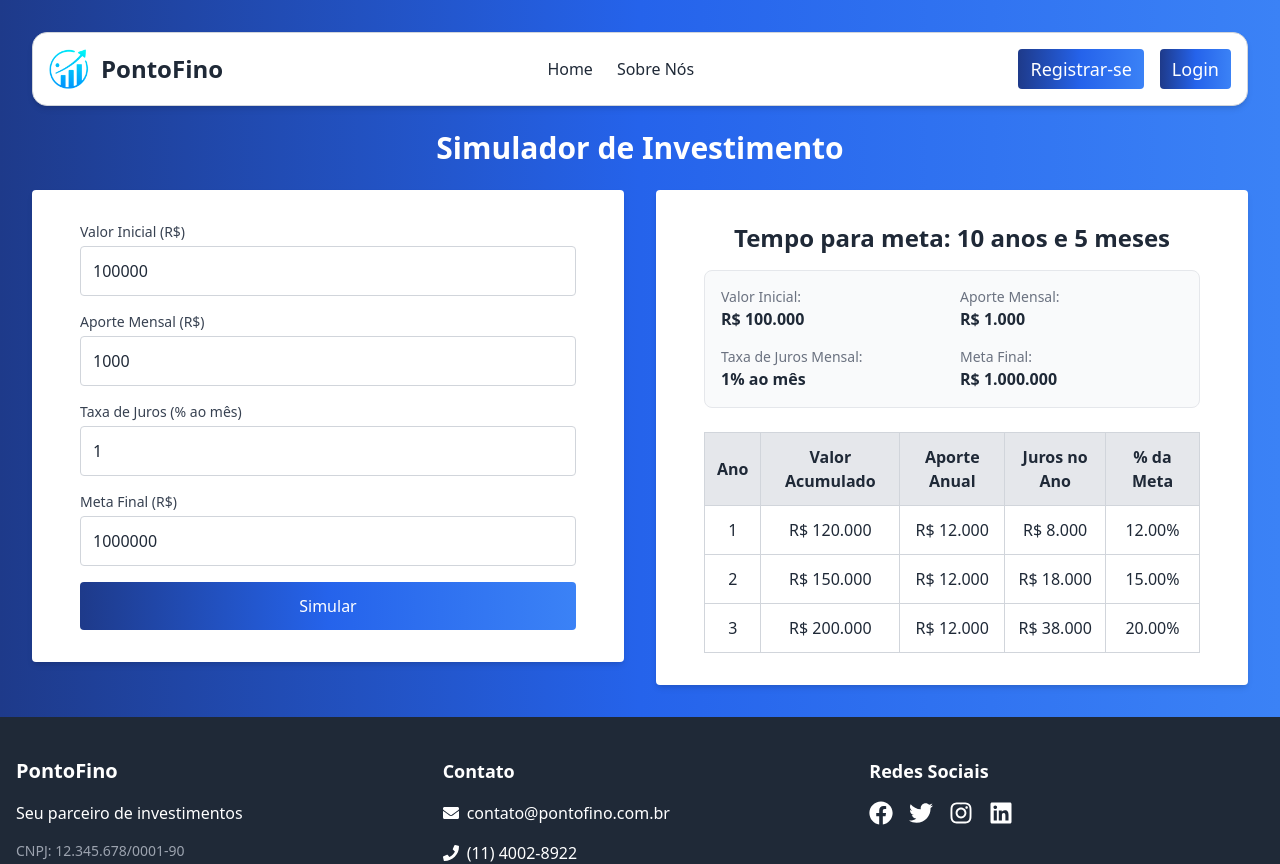
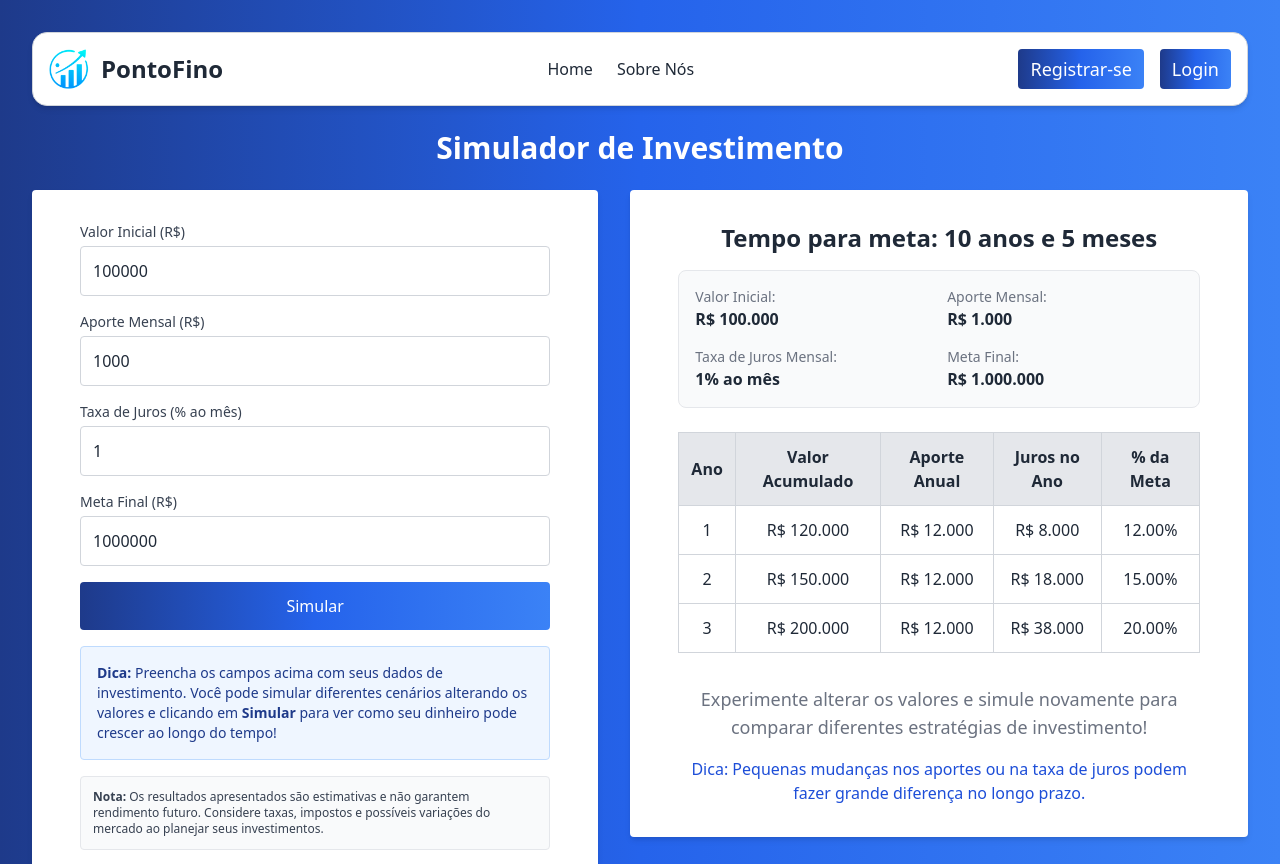
Before and after one commit to isranetoo/PontoFino, a React (Vite) app in the folder frontend/: page / in a window 1280 px wide. Shown: the top 864 px of the page. Built offline with nearby package versions, Linux system fonts and the light colour scheme.

Commit message:
[FEAT] Add simulation components and enhance investment simulator functionality

```diff
--- a/frontend/src/App.jsx
+++ b/frontend/src/App.jsx
@@ -6,6 +6,11 @@ import { BrowserRouter as Router, Routes, Route } from "react-router-dom";
 import Login from "./components/Login";
 import Register from "./components/Register";
 import About from "./pages/About";
+import TabelaResultados from "./components/TabelaResultados";
+import ResumoSimulacao from "./components/ResumoSimulacao";
+import AjudaSimulacao from "./components/AjudaSimulacao";
+import InfoExtraSimulacao from "./components/InfoExtraSimulacao";
+import InfoExtraSimulacaoBox from "./components/InfoExtraSimulacaoBox";
 
 function App() {
   const [form, setForm] = useState({
@@ -49,9 +54,10 @@ function App() {
                     Simulador de Investimento
                   </h1>
                   <div className="flex flex-col lg:flex-row lg:space-x-8 items-start justify-center gap-8 lg:gap-0">
+                    <div className="flex flex-col w-full max-w-3xl">
                       <form
                         onSubmit={handleSubmit}
-                      className="space-y-4 bg-white p-4 sm:p-8 sm:px-12 rounded shadow-md max-w-3xl text-gray-800 w-full"
+                        className="space-y-4 bg-white p-4 sm:p-8 sm:px-12 rounded shadow-md text-gray-800 w-full"
                       >
                         <div>
                           <label className="block text-sm font-medium text-gray-700 mb-1">
@@ -111,107 +117,35 @@ function App() {
                         >
                           Simular
                         </button>
+                        <AjudaSimulacao />
                       </form>
-
-                    {resultado && (
+                      <InfoExtraSimulacaoBox />
+                    </div>
+                    {resultado ? (
                       <div className="mt-8 lg:mt-0 bg-white p-4 sm:p-8 sm:px-12 rounded shadow-md max-w-5xl text-gray-800 w-full overflow-x-auto">
                         <h2 className="text-2xl font-semibold mb-4 text-center">
                           Tempo para meta: {resultado.anos} anos e{" "}
                           {resultado.meses} meses
                         </h2>
-
-                        <div className="mb-6 grid grid-cols-2 gap-4 p-4 bg-gray-50 rounded-lg border border-gray-200">
-                          <div className="flex flex-col">
-                            <span className="text-sm text-gray-500">
-                              Valor Inicial:
+                        <ResumoSimulacao form={form} />
+                        <TabelaResultados tabela={resultado.tabela} form={form} meta_final={form.meta_final} />
+                        <div className="mt-8 flex flex-col items-center justify-center">
+                          <span className="text-lg text-gray-500 text-center">
+                            Experimente alterar os valores e simule novamente para comparar diferentes estratégias de investimento!
                           </span>
-                            <span className="font-semibold">
-                              R$ {form.valor_inicial.toLocaleString("pt-BR")}
-                            </span>
-                          </div>
-                          <div className="flex flex-col">
-                            <span className="text-sm text-gray-500">
-                              Aporte Mensal:
-                            </span>
-                            <span className="font-semibold">
-                              R$ {form.aporte_mensal.toLocaleString("pt-BR")}
-                            </span>
-                          </div>
-                          <div className="flex flex-col">
-                            <span className="text-sm text-gray-500">
-                              Taxa de Juros Mensal:
-                            </span>
-                            <span className="font-semibold">
-                              {form.taxa_juros_mensal}% ao mês
-                            </span>
-                          </div>
-                          <div className="flex flex-col">
-                            <span className="text-sm text-gray-500">
-                              Meta Final:
-                            </span>
-                            <span className="font-semibold">
-                              R$ {form.meta_final.toLocaleString("pt-BR")}
+                          <span className="mt-4 text-blue-700 text-center">
+                            Dica: Pequenas mudanças nos aportes ou na taxa de juros podem fazer grande diferença no longo prazo.
                           </span>
                         </div>
                       </div>
-
-                        <table className="w-full border-collapse border border-gray-300 text-center">
-                          <thead>
-                            <tr className="bg-gray-200">
-                              <th className="border border-gray-300 p-3">Ano</th>
-                              <th className="border border-gray-300 p-3">
-                                Valor Acumulado
-                              </th>
-                              <th className="border border-gray-300 p-3">
-                                Aporte Anual
-                              </th>
-                              <th className="border border-gray-300 p-3">
-                                Juros no Ano
-                              </th>
-                              <th className="border border-gray-300 p-3">
-                                % da Meta
-                              </th>
-                            </tr>
-                          </thead>
-                          <tbody>
-                            {resultado.tabela.map((linha, i) => (
-                              <tr key={i} className="hover:bg-gray-100">
-                                <td className="border border-gray-300 p-3">
-                                  {linha.ano}
-                                </td>
-                                <td className="border border-gray-300 p-3">
-                                  R$ {linha.valor.toLocaleString("pt-BR")}
-                                </td>
-                                <td className="border border-gray-300 p-3">
-                                  R${" "}
-                                  {(
-                                    form.aporte_mensal * 12
-                                  ).toLocaleString("pt-BR")}
-                                </td>
-                                <td className="border border-gray-300 p-3">
-                                  {i > 0
-                                    ? `R$ ${(
-                                        linha.valor -
-                                        resultado.tabela[i - 1].valor -
-                                        form.aporte_mensal * 12
-                                      ).toLocaleString("pt-BR")}`
-                                    : `R$ ${(
-                                        linha.valor -
-                                        form.valor_inicial -
-                                        form.aporte_mensal * 12
-                                      ).toLocaleString("pt-BR")}`}
-                                </td>
-                                <td className="border border-gray-300 p-3">
-                                  {(
-                                    (linha.valor / form.meta_final) *
-                                    100
-                                  ).toFixed(2)}
-                                  %
-                                </td>
-                              </tr>
-                            ))}
-                          </tbody>
-                        </table>
+                    ) : (
+                      <div className="mt-8 lg:mt-0 bg-white p-8 rounded shadow-md max-w-5xl text-gray-800 w-full flex flex-col items-center justify-center min-h-[300px]">
+                        <span className="text-lg text-gray-500 text-center">
+                          Preencha os dados ao lado e clique em <b>Simular</b> para ver o resultado do seu investimento!
+                        </span>
+                        <span className="mt-4 text-blue-700 text-center">
+                          Dica: Simular diferentes cenários pode ajudar você a planejar melhor seus objetivos financeiros.
+                        </span>
                       </div>
                     )}
                   </div>
--- /dev/null
+++ b/frontend/src/components/AjudaSimulacao.jsx
@@ -0,0 +1,14 @@
+import React from "react";
+import InfoExtraSimulacao from "./InfoExtraSimulacao";
+
+const AjudaSimulacao = () => (
+  <>
+    <div className="mt-4 p-4 bg-blue-50 border border-blue-200 rounded text-blue-900 text-sm">
+      <b>Dica:</b> Preencha os campos acima com seus dados de investimento.
+      Você pode simular diferentes cenários alterando os valores e clicando em <b>Simular</b> para ver como seu dinheiro pode crescer ao longo do tempo!
+    </div>
+    <InfoExtraSimulacao />
+  </>
+);
+
+export default AjudaSimulacao;
--- /dev/null
+++ b/frontend/src/components/InfoExtraSimulacao.jsx
@@ -0,0 +1,9 @@
+import React from "react";
+
+const InfoExtraSimulacao = () => (
+  <div className="mt-2 p-3 bg-gray-50 border border-gray-200 rounded text-gray-700 text-xs">
+    <b>Nota:</b> Os resultados apresentados são estimativas e não garantem rendimento futuro. Considere taxas, impostos e possíveis variações do mercado ao planejar seus investimentos.
+  </div>
+);
+
+export default InfoExtraSimulacao;
--- /dev/null
+++ b/frontend/src/components/InfoExtraSimulacaoBox.jsx
@@ -0,0 +1,22 @@
+import React from "react";
+
+const InfoExtraSimulacaoBox = () => (
+  <div
+    className="mt-8 lg:mt-0 bg-white p-8 rounded shadow-md max-w-5xl text-gray-800 w-full flex flex-col items-center justify-center min-h-[300px] lg:min-h-[420px] overflow-x-auto"
+    style={{ marginTop: "30px" }}
+  >
+    {/* Novo conteúdo criado do zero */}
+    <div className="flex flex-col items-center">
+      <h2 className="text-2xl font-bold mb-4">Informações Extras da Simulação</h2>
+      <ul className="list-disc pl-5 text-left">
+        <li>Prazo estimado: <span className="font-semibold">24 meses</span></li>
+        <li>Taxa de juros: <span className="font-semibold">1,5% a.m.</span></li>
+        <li>Valor total financiado: <span className="font-semibold">R$ 10.000,00</span></li>
+        <li>Parcelas mensais: <span className="font-semibold">R$ 480,00</span></li>
+      </ul>
+      <p className="mt-6 text-sm text-gray-500">Estes valores são apenas uma simulação e podem variar conforme análise de crédito.</p>
+    </div>
+  </div>
+);
+
+export default InfoExtraSimulacaoBox;
--- /dev/null
+++ b/frontend/src/components/ResumoSimulacao.jsx
@@ -0,0 +1,32 @@
+import React from "react";
+
+const ResumoSimulacao = ({ form }) => (
+  <div className="mb-6 grid grid-cols-2 gap-4 p-4 bg-gray-50 rounded-lg border border-gray-200">
+    <div className="flex flex-col">
+      <span className="text-sm text-gray-500">Valor Inicial:</span>
+      <span className="font-semibold">
+        R$ {form.valor_inicial.toLocaleString("pt-BR")}
+      </span>
+    </div>
+    <div className="flex flex-col">
+      <span className="text-sm text-gray-500">Aporte Mensal:</span>
+      <span className="font-semibold">
+        R$ {form.aporte_mensal.toLocaleString("pt-BR")}
+      </span>
+    </div>
+    <div className="flex flex-col">
+      <span className="text-sm text-gray-500">Taxa de Juros Mensal:</span>
+      <span className="font-semibold">
+        {form.taxa_juros_mensal}% ao mês
+      </span>
+    </div>
+    <div className="flex flex-col">
+      <span className="text-sm text-gray-500">Meta Final:</span>
+      <span className="font-semibold">
+        R$ {form.meta_final.toLocaleString("pt-BR")}
+      </span>
+    </div>
+  </div>
+);
+
+export default ResumoSimulacao;
--- /dev/null
+++ b/frontend/src/components/TabelaResultados.jsx
@@ -0,0 +1,40 @@
+import React from "react";
+
+const TabelaResultados = ({ tabela, form, meta_final }) => {
+  return (
+    <table className="w-full border-collapse border border-gray-300 text-center">
+      <thead>
+        <tr className="bg-gray-200">
+          <th className="border border-gray-300 p-3">Ano</th>
+          <th className="border border-gray-300 p-3">Valor Acumulado</th>
+          <th className="border border-gray-300 p-3">Aporte Anual</th>
+          <th className="border border-gray-300 p-3">Juros no Ano</th>
+          <th className="border border-gray-300 p-3">% da Meta</th>
+        </tr>
+      </thead>
+      <tbody>
+        {tabela.map((linha, i) => (
+          <tr key={i} className="hover:bg-gray-100">
+            <td className="border border-gray-300 p-3">{linha.ano}</td>
+            <td className="border border-gray-300 p-3">
+              R$ {linha.valor.toLocaleString("pt-BR")}
+            </td>
+            <td className="border border-gray-300 p-3">
+              R$ {(form.aporte_mensal * 12).toLocaleString("pt-BR")}
+            </td>
+            <td className="border border-gray-300 p-3">
+              {i > 0
+                ? `R$ ${(linha.valor - tabela[i - 1].valor - form.aporte_mensal * 12).toLocaleString("pt-BR")}`
+                : `R$ ${(linha.valor - form.valor_inicial - form.aporte_mensal * 12).toLocaleString("pt-BR")}`}
+            </td>
+            <td className="border border-gray-300 p-3">
+              {((linha.valor / meta_final) * 100).toFixed(2)}%
+            </td>
+          </tr>
+        ))}
+      </tbody>
+    </table>
+  );
+};
+
+export default TabelaResultados;
```
Lines whose indentation alone changed are shown as unchanged.
